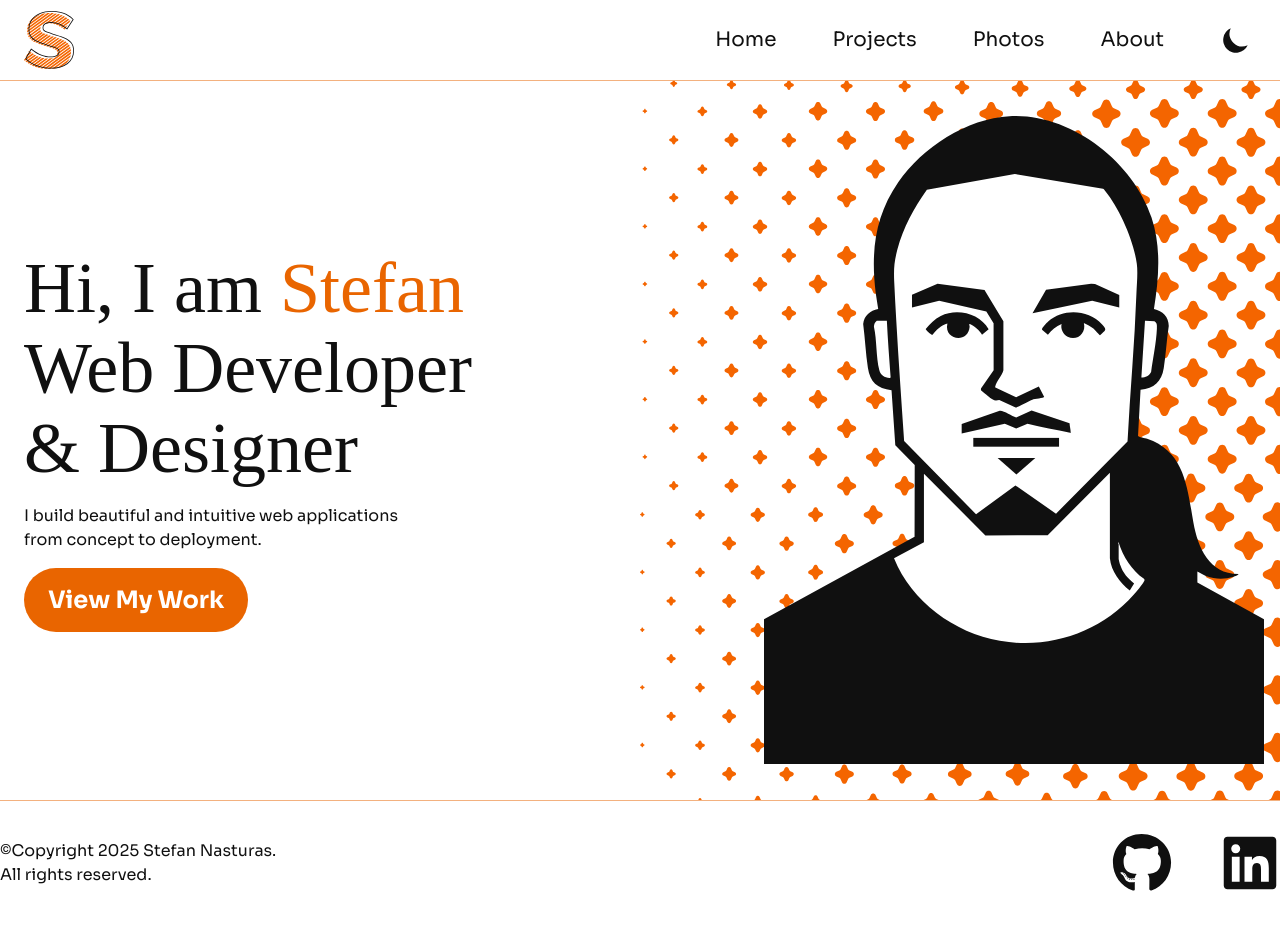
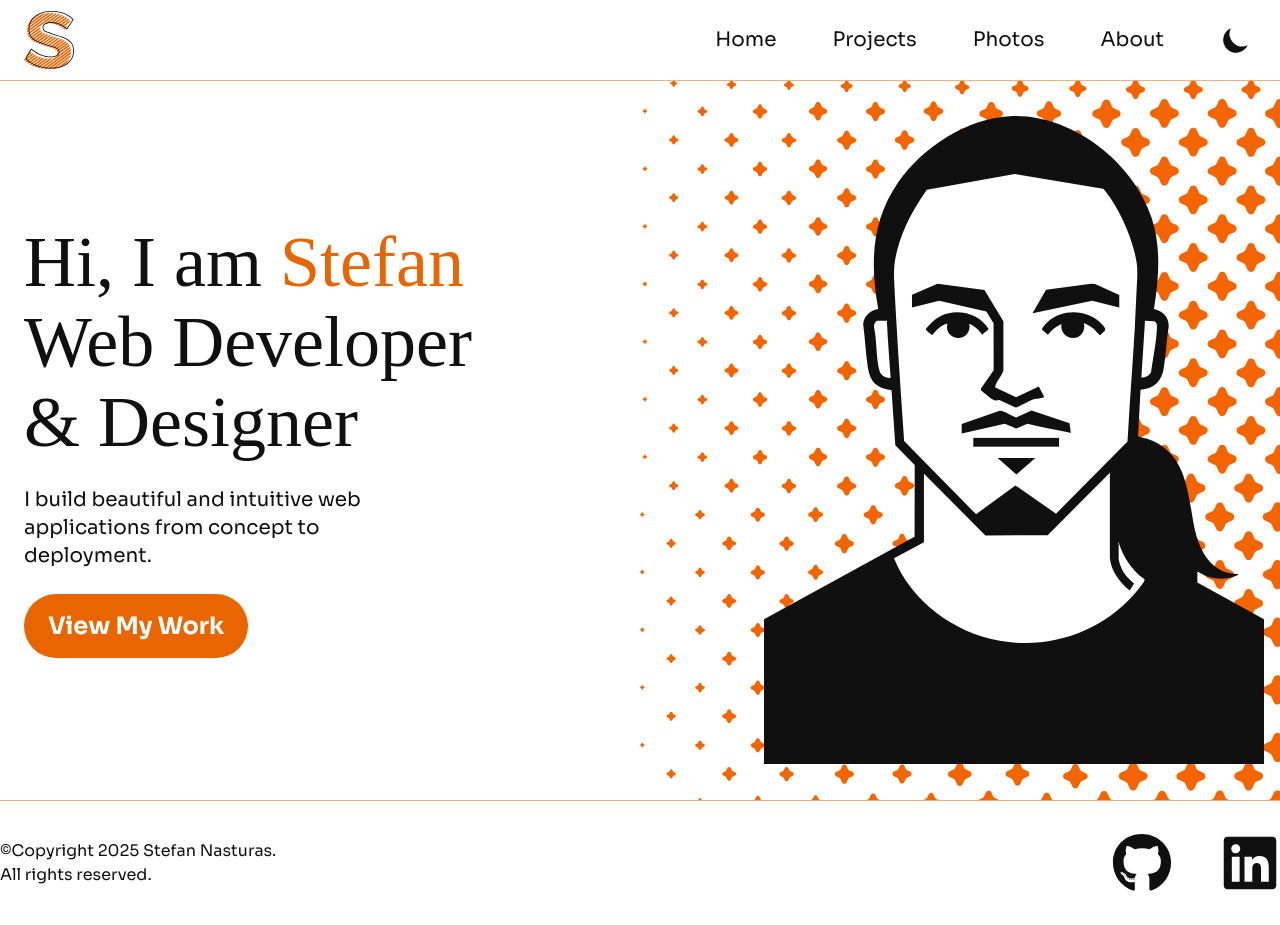
Before and after one commit to kLaz3r/personal-portfolio-stefan, a Next.js app: page / in a window 1280 px wide. Built offline with nearby package versions, Linux system fonts and the light colour scheme; a web font is replaced by a local one.

Commit message:
bigger text

```diff
--- a/src/app/page.tsx
+++ b/src/app/page.tsx
@@ -9,14 +9,14 @@ export default function Home() {
             <section id="Hero" className="text-foreground min-h-screen pt-20">
                 <div className="fixed right-0 bg-[url(/halfton-90.svg)] bg-cover w-1/2 min-h-screen -z-50"></div>
                 <div className="container md:flex-row mx-auto flex flex-col items-start md:items-center justify-center min-h-[calc(100vh-5rem)]">
-                    <div className="flex px-6 py-6 w-full gap-4 flex-col items-start justify-start">
+                    <div className="flex px-6 py-6 w-full gap-6 flex-col items-start justify-start">
                         <h1 className="text-5xl/14 md:text-7xl/20 font-italiana">
                             Hi, I am{" "}
                             <span className="text-brand-primary">Stefan</span>
                             <br />
                             Web Developer <br />& Designer
                         </h1>
-                        <h2 className="font-sora text-base mr-12 md:max-w-sm">
+                        <h2 className="font-sora text-xl mr-12 md:max-w-sm">
                             I build beautiful and intuitive web applications
                             from concept to deployment.
                         </h2>
```
